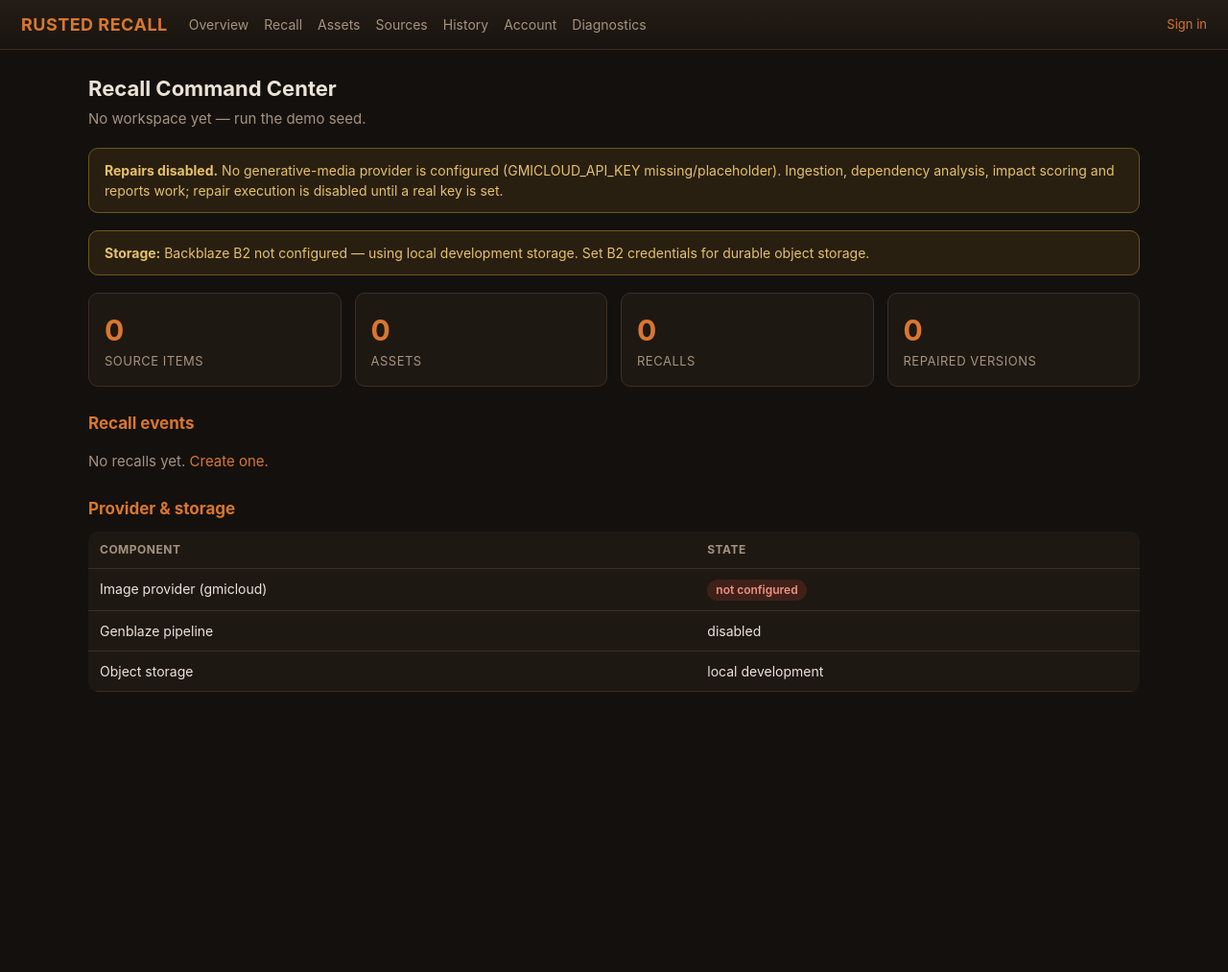
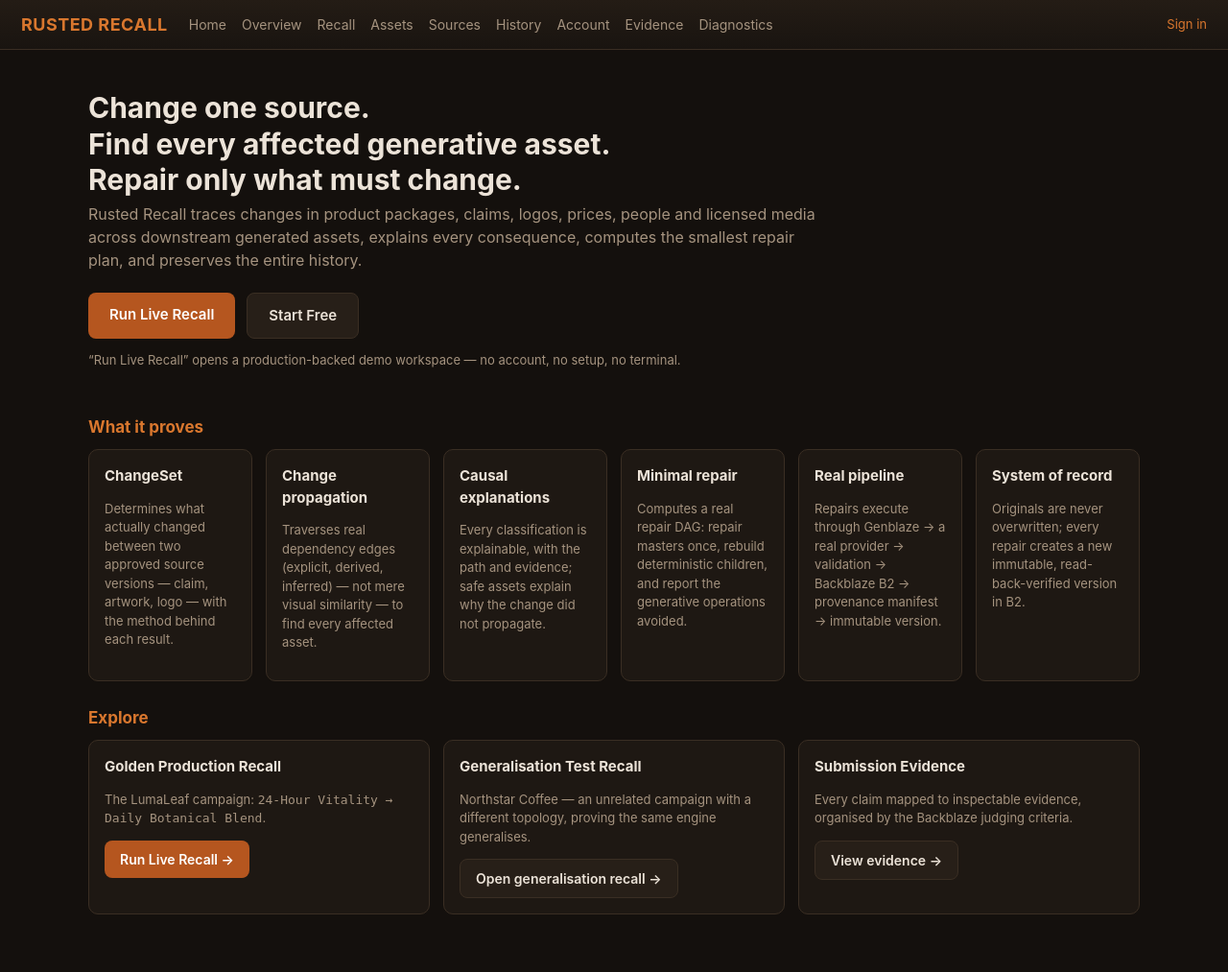
Before and after one commit to azzamsaif1/TraceMind, a FastAPI app: page / in a window 1280 px wide. Shown: the whole page at 96% size. Before the commit the page ends 721 px from the top, so only its background shows below. Run offline with FastAPI, Linux system fonts and the light colour scheme.

Commit message:
Product homepage, judge Run-Live entry, Northstar generalisation recall, submission evidence, enriched diagnostics, secret-scan CI
Co-Authored-By: Devin AI <158243242+devin-ai-integration[bot]@users.noreply.github.com>

```diff
--- a/rusted_recall/demo/lumaleaf.py
+++ b/rusted_recall/demo/lumaleaf.py
@@ -18,6 +18,7 @@ from rusted_recall.storage import get_storage
 OLD_CLAIM = "24-Hour Vitality"
 NEW_CLAIM = "Daily Botanical Blend"
 BRAND = "LumaLeaf"
+SLUG = "lumaleaf-botanical"
 
 # Palette per asset so previews are visually distinct but derived from the pack.
 _BASE = (34, 120, 66)
--- a/rusted_recall/web/app.py
+++ b/rusted_recall/web/app.py
@@ -1,6 +1,7 @@
 """Rusted Recall web application (FastAPI + server-rendered UI, directive section 14)."""
 from __future__ import annotations
 
+import os
 import uuid
 from collections.abc import Callable
 from pathlib import Path
@@ -23,14 +24,17 @@ from rusted_recall.config import (
     validate_scoring_config,
 )
 from rusted_recall.db import create_all, session_scope
+from rusted_recall.demo import seed as demo_seed
 from rusted_recall.jobs import RepairTask, get_runner
 from rusted_recall.logging_setup import configure_logging, get_logger, log_context
 from rusted_recall.media import ocr_available
 from rusted_recall.models import (
+    ArtifactObject,
     Asset,
     AssetVersion,
     AuditEvent,
     DependencyEdge,
+    GenerationRun,
     Organisation,
     RecallEvent,
     RecallImpact,
@@ -108,15 +112,69 @@ def readyz() -> JSONResponse:
     return JSONResponse({"ready": ready, "checks": checks}, status_code=200 if ready else 503)
 
 
+def _commit_sha() -> str:
+    return (
+        os.environ.get("RR_COMMIT_SHA")
+        or os.environ.get("SOURCE_COMMIT")
+        or os.environ.get("RENDER_GIT_COMMIT")
+        or "unknown"
+    )
+
+
 @app.get("/diagnostics", response_class=HTMLResponse)
 def diagnostics(request: Request) -> HTMLResponse:
     st = get_settings()
+    # Live health probes (spec section 22) — read-only, never expose secrets.
+    db_health = "ok"
+    try:
+        with session_scope() as s:
+            s.execute(select(func.count()).select_from(Workspace))
+    except Exception as exc:  # noqa: BLE001
+        db_health = f"error: {exc}"
+    storage_health: object
+    try:
+        storage_health = get_storage(st).health_check()
+    except Exception as exc:  # noqa: BLE001
+        storage_health = f"unavailable: {exc}"
+    runner = get_runner()
+    with session_scope() as s:
+        latest_run = s.execute(
+            select(GenerationRun).order_by(GenerationRun.created_at.desc())
+        ).scalars().first()
+        latest_object = s.execute(
+            select(ArtifactObject).order_by(ArtifactObject.created_at.desc())
+        ).scalars().first()
+        run_ctx = None
+        if latest_run is not None:
+            run_ctx = {
+                "provider": latest_run.provider,
+                "model": latest_run.model,
+                "pipeline": latest_run.genblaze_pipeline,
+                "attempts": latest_run.attempts,
+                "created_at": latest_run.created_at,
+            }
+        obj_ctx = None
+        if latest_object is not None:
+            obj_ctx = {
+                "kind": latest_object.kind,
+                "backend": latest_object.backend,
+                "byte_size": latest_object.byte_size,
+                "created_at": latest_object.created_at,
+                "verified": bool(latest_object.sha256),
+            }
     ctx = {
         "request": request,
         "settings": st,
+        "app_version": app.version,
+        "commit_sha": _commit_sha(),
         "provider": provider_status(st),
         "b2_configured": st.b2_configured,
         "ocr_available": ocr_available(),
+        "db_health": db_health,
+        "storage_health": storage_health,
+        "worker_health": type(runner).__name__,
+        "latest_run": run_ctx,
+        "latest_object": obj_ctx,
         "weights": EVIDENCE_WEIGHTS,
         "thresholds": IMPACT_THRESHOLDS,
     }
@@ -328,6 +386,56 @@ def history(request: Request, rr_session: str | None = Cookie(default=None)) ->
 
 
 @app.get("/", response_class=HTMLResponse)
+def landing(request: Request, rr_session: str | None = Cookie(default=None)) -> HTMLResponse:
+    """Product homepage (spec section 5) — not a technical dashboard."""
+    with session_scope() as session:
+        ctx = _base_ctx(request, session, rr_session)
+        return templates.TemplateResponse(request, "landing.html", ctx)
+
+
+@app.get("/run-live", response_model=None)
+def run_live() -> Response:
+    """Judge entry (spec section 6): seed the production-backed demo if needed
+    and drop the visitor straight into the golden LumaLeaf recall — no account,
+    no configuration."""
+    demo_seed.ensure_seeded(get_settings())
+    rid = demo_seed.golden_recall_id(get_settings())
+    if rid is None:
+        raise HTTPException(500, "demo seed unavailable")
+    return _redirect(f"/recalls/{rid}")
+
+
+@app.get("/generalisation", response_model=None)
+def generalisation() -> Response:
+    """Generalisation Test Recall (spec section 11): the Northstar campaign,
+    a different topology proving the same engine generalises."""
+    demo_seed.ensure_seeded(get_settings())
+    rid = demo_seed.generalisation_recall_id(get_settings())
+    if rid is None:
+        raise HTTPException(500, "generalisation seed unavailable")
+    return _redirect(f"/recalls/{rid}")
+
+
+@app.get("/submission-evidence", response_class=HTMLResponse)
+def submission_evidence(request: Request, rr_session: str | None = Cookie(default=None)) -> HTMLResponse:
+    """Judging-criteria evidence index (spec section 23). Every claim links to
+    an inspectable live artefact rather than asking judges to trust the README."""
+    st = get_settings()
+    with session_scope() as session:
+        demo_seed.ensure_seeded(st)
+        golden = demo_seed.golden_recall_id(st)
+        generalisation_id = demo_seed.generalisation_recall_id(st)
+        ctx = _base_ctx(request, session, rr_session)
+        ctx.update({
+            "golden_recall_id": golden,
+            "generalisation_recall_id": generalisation_id,
+            "provider": provider_status(st),
+            "b2_configured": st.b2_configured,
+            "commit_sha": _commit_sha(),
+        })
+        return templates.TemplateResponse(request, "submission_evidence.html", ctx)
+
+
 @app.get("/app", response_class=HTMLResponse)
 def command_center(request: Request, rr_session: str | None = Cookie(default=None)) -> HTMLResponse:
     st = get_settings()
--- a/rusted_recall/web/templates/base.html
+++ b/rusted_recall/web/templates/base.html
@@ -61,12 +61,14 @@
   <header>
     <span class="brand">RUSTED RECALL</span>
     <nav>
+      <a href="/">Home</a>
       <a href="/app">Overview</a>
       <a href="/recalls/new">Recall</a>
       <a href="/assets">Assets</a>
       <a href="/sources">Sources</a>
       <a href="/history">History</a>
       <a href="/account">Account</a>
+      <a href="/submission-evidence">Evidence</a>
       <a href="/diagnostics">Diagnostics</a>
     </nav>
     <span style="margin-left:auto; font-size:13px;">
--- /dev/null
+++ b/rusted_recall/web/templates/landing.html
@@ -0,0 +1,70 @@
+{% extends "base.html" %}
+{% block title %}Rusted Recall — Change-impact intelligence for generative media{% endblock %}
+{% block body %}
+<section style="padding: 18px 0 8px;">
+  <h1 style="font-size: 30px; line-height: 1.25; max-width: 760px;">
+    Change one source.<br />
+    Find every affected generative asset.<br />
+    Repair only what must change.
+  </h1>
+  <p class="sub" style="max-width: 760px; font-size: 16px;">
+    Rusted Recall traces changes in product packages, claims, logos, prices, people
+    and licensed media across downstream generated assets, explains every
+    consequence, computes the smallest repair plan, and preserves the entire history.
+  </p>
+  <div class="row" style="gap: 12px; margin: 22px 0 8px;">
+    <a class="btn" style="font-size:15px; padding:12px 22px;" href="/run-live">Run Live Recall</a>
+    <a class="btn secondary" style="font-size:15px; padding:12px 22px;" href="/signup">Start Free</a>
+  </div>
+  <p class="muted" style="font-size:13px;">
+    “Run Live Recall” opens a production-backed demo workspace — no account, no setup, no terminal.
+  </p>
+</section>
+
+<h2>What it proves</h2>
+<div class="grid cards">
+  <div class="card">
+    <strong>ChangeSet</strong>
+    <p class="muted" style="font-size:13px;">Determines what actually changed between two approved source versions — claim, artwork, logo — with the method behind each result.</p>
+  </div>
+  <div class="card">
+    <strong>Change propagation</strong>
+    <p class="muted" style="font-size:13px;">Traverses real dependency edges (explicit, derived, inferred) — not mere visual similarity — to find every affected asset.</p>
+  </div>
+  <div class="card">
+    <strong>Causal explanations</strong>
+    <p class="muted" style="font-size:13px;">Every classification is explainable, with the path and evidence; safe assets explain why the change did not propagate.</p>
+  </div>
+  <div class="card">
+    <strong>Minimal repair</strong>
+    <p class="muted" style="font-size:13px;">Computes a real repair DAG: repair masters once, rebuild deterministic children, and report the generative operations avoided.</p>
+  </div>
+  <div class="card">
+    <strong>Real pipeline</strong>
+    <p class="muted" style="font-size:13px;">Repairs execute through Genblaze → a real provider → validation → Backblaze B2 → provenance manifest → immutable version.</p>
+  </div>
+  <div class="card">
+    <strong>System of record</strong>
+    <p class="muted" style="font-size:13px;">Originals are never overwritten; every repair creates a new immutable, read-back-verified version in B2.</p>
+  </div>
+</div>
+
+<h2>Explore</h2>
+<div class="grid cards">
+  <div class="card">
+    <strong>Golden Production Recall</strong>
+    <p class="muted" style="font-size:13px;">The LumaLeaf campaign: <code>24-Hour Vitality → Daily Botanical Blend</code>.</p>
+    <a class="btn" href="/run-live">Run Live Recall →</a>
+  </div>
+  <div class="card">
+    <strong>Generalisation Test Recall</strong>
+    <p class="muted" style="font-size:13px;">Northstar Coffee — an unrelated campaign with a different topology, proving the same engine generalises.</p>
+    <a class="btn secondary" href="/generalisation">Open generalisation recall →</a>
+  </div>
+  <div class="card">
+    <strong>Submission Evidence</strong>
+    <p class="muted" style="font-size:13px;">Every claim mapped to inspectable evidence, organised by the Backblaze judging criteria.</p>
+    <a class="btn secondary" href="/submission-evidence">View evidence →</a>
+  </div>
+</div>
+{% endblock %}
```
Also changed, not shown: rusted_recall/demo/northstar.py (added, +163 -0 lines), rusted_recall/demo/seed.py (added, +64 -0 lines), rusted_recall/web/templates/diagnostics.html (+43 -5 lines), rusted_recall/web/templates/submission_evidence.html (added, +60 -0 lines), tests/test_generalisation.py (added, +94 -0 lines), tests/test_web_landing.py (added, +81 -0 lines), .github/workflows/ci.yml (added), .gitleaks.toml (added), README.md.
